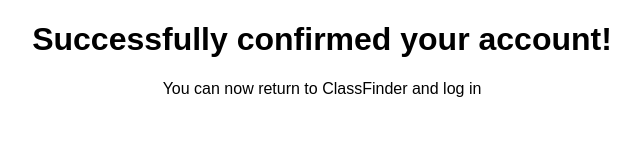
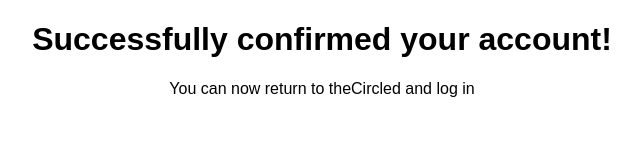
Before and after one commit to ohegyi/confirmation_class_finder, a plain HTML site: page index.html in a window 1280 px wide. Shown: the full height of the page, 318-958 px from the left. Drawn offline with Linux system fonts and the light colour scheme.

Commit message:
Update index.html

```diff
--- a/index.html
+++ b/index.html
@@ -6,6 +6,6 @@
   </head>
   <body style="font-family:sans-serif; text-align:center; padding:40;">
     <h1>Successfully confirmed your account!</h1>
-    <p>You can now return to ClassFinder and log in</p>
+    <p>You can now return to theCircled and log in</p>
   </body>
 </html>
```
